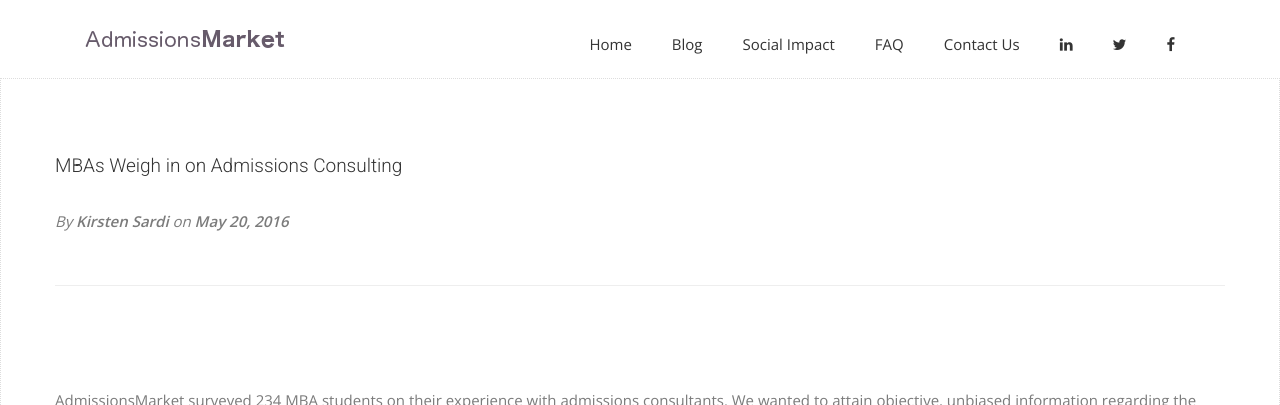
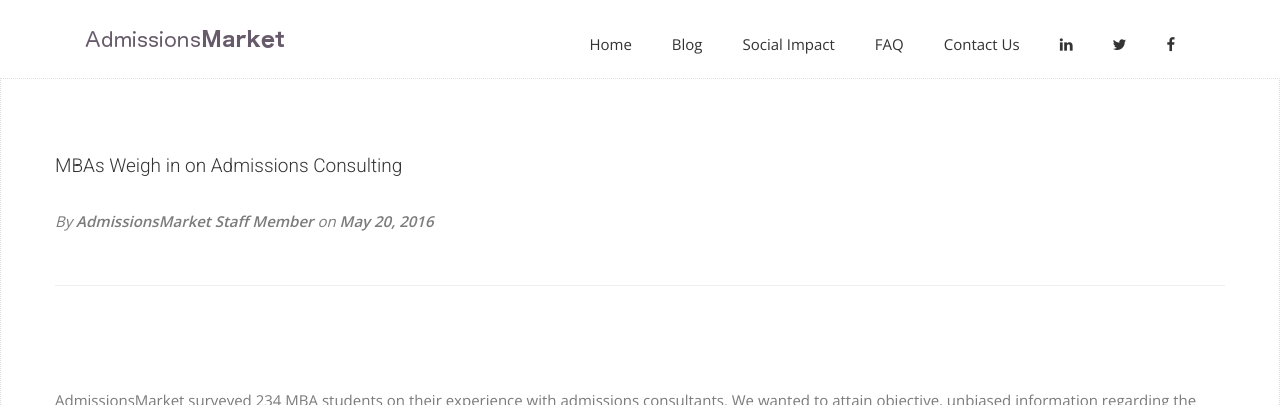
Before and after one commit to dsardi/Eric-Natelson.github.io, a Jekyll site: the page built from _posts/2016-05-20-this-post-demonstrates-post-content-styles.md, in a window 1280 px wide. Shown: the top 405 px of the page. Built offline with Jekyll 4.4.1, drawn with Linux system fonts in a browser that asks for light colours; nearby versions of some CDN libraries; some web fonts are replaced.

Commit message:
more stuff

```diff
--- a/_posts/2016-05-20-this-post-demonstrates-post-content-styles.md
+++ b/_posts/2016-05-20-this-post-demonstrates-post-content-styles.md
@@ -1,7 +1,7 @@
 ---
 layout: post
 title: "MBAs Weigh in on Admissions Consulting"
-author: "Kirsten Sardi"
+author: "AdmissionsMarket Staff Member"
 meta: ""
 ---
 
--- a/index.html
+++ b/index.html
@@ -95,7 +95,7 @@
               <i class="ion-ios-chatboxes-outline"></i>
               <div class="block">
                 <h4 class="counter" style="display:inline">51 <h4 style="display:inline">%</h4></h4>
-                <span style="display:block; padding-top:10px;">of top MBAs using a consultant</span>
+                <span style="display:block; padding-top:10px;">of top MBAs used a consultant</span>
               </div>
             </li>
             <li>
@@ -109,7 +109,7 @@
                 <i class="ion-ios-compose-outline"></i>
                 <div class="block">
                 <h4 class="counter" style="display:inline">100 <h4 style="display:inline">%</h4></h4>
-                <span style="display:block; padding-top:10px;">of customers "very likely" to recommend Us</span>
+                <span style="display:block; padding-top:10px;">of customers "very likely" to recommend us</span>
               </div>
             </li>
             <li>
```
